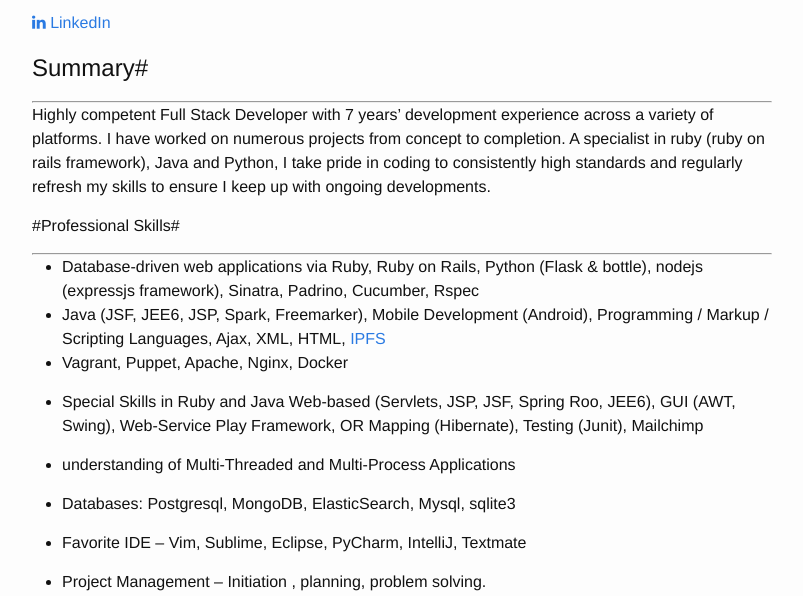
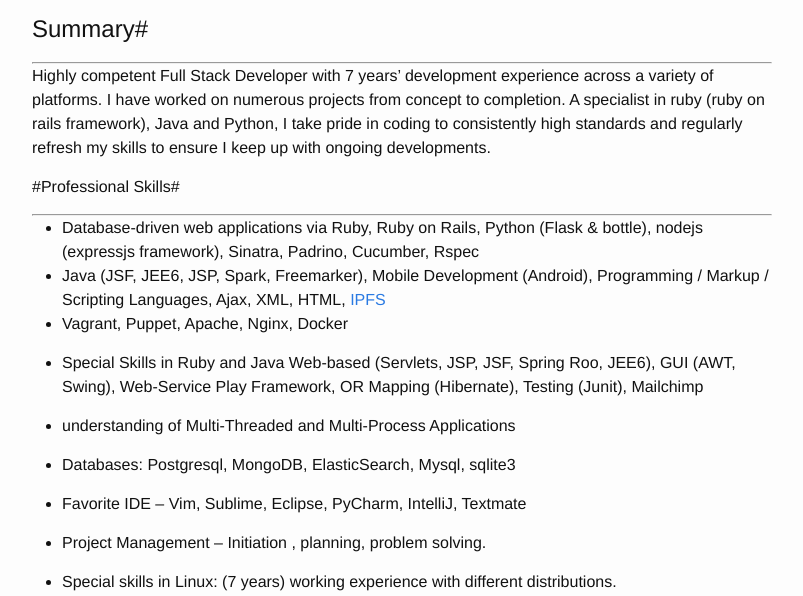
Before and after one commit to tokhi/tokhi.github.io, a Jekyll site: the page built from 2014-10-16-resume.markdown, in a window 1280 px wide and 900 px high, cut to the strip 304-900 px from the top of the window. Shown: the whole strip, without its empty margins (238-1041 px from the left). Built offline with Jekyll 4.4.1, drawn with Linux system fonts in a browser that asks for light colours; nearby versions of some CDN libraries.

Commit message:
Update 2014-10-16-resume.markdown

```diff
--- a/2014-10-16-resume.markdown
+++ b/2014-10-16-resume.markdown
@@ -18,9 +18,6 @@
 <img src="http://stackoverflow.com/users/flair/277740.png?theme=clean" width="208" height="58" alt="profile for tokhi at Stack Overflow, Q&amp;A for professional and enthusiast programmers" title="profile for tokhi at Stack Overflow, Q&amp;A for professional and enthusiast programmers">
 </a>
 
-<a href="https://linkedin.com/in/{{ site.linkedin_username }}">
-   <i class="fa fa-linkedin"></i> LinkedIn
-</a>
 
 
 # Summary#
```
